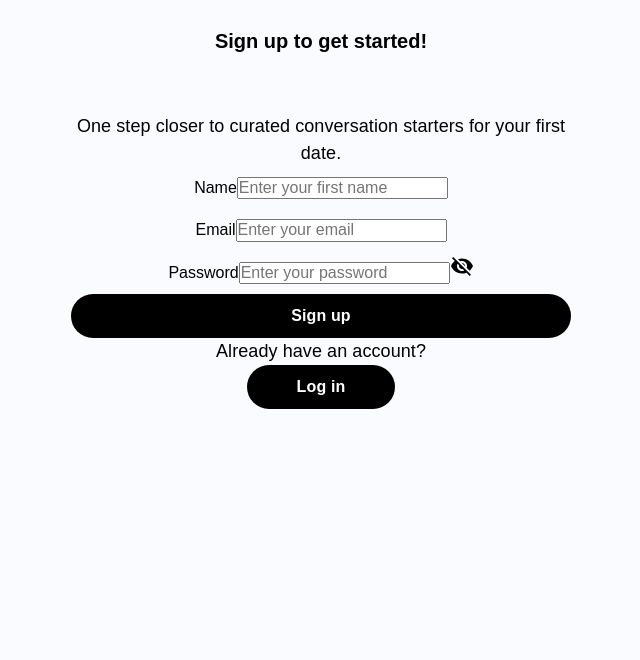
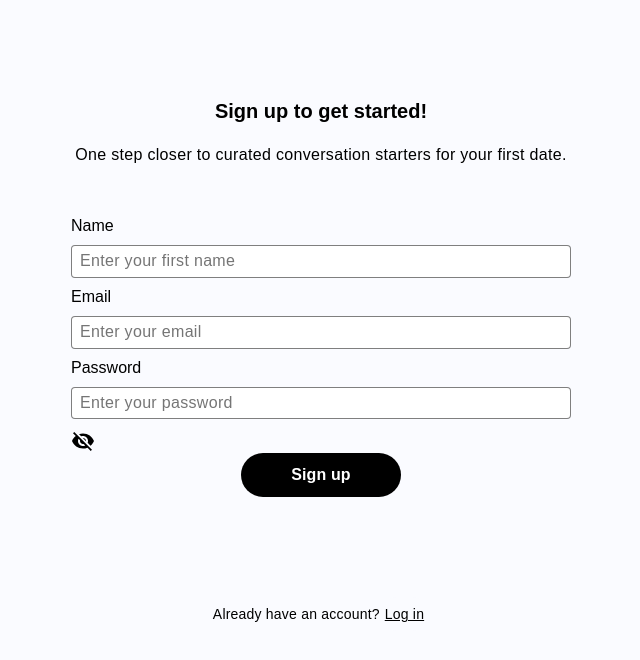
Before and after one commit to firstly-colab/firstly-frontEnd, a React (Create React App) app: page /signup in a window 1280 px wide. Shown: the top 660 px of the page, without its empty margins (319-959 px from the left). Built offline with nearby package versions, Linux system fonts and the light colour scheme; a web font is replaced by a local one.

Commit message:
created loading page and added styles to login/sign up page

```diff
--- a/src/Components/Dashboard.js
+++ b/src/Components/Dashboard.js
@@ -7,7 +7,7 @@ import { IconButton } from "@mui/material";
 const Dashboard = () => {
 
 
-    const [page, setPage] = useState(0)
+    // const [page, setPage] = useState(0)
 
     const navigate = useNavigate();
 
@@ -15,15 +15,15 @@ const Dashboard = () => {
         navigate("/survey")
     };
 
-    const handleAll = () => {
-        setPage(page + 1)
-    }
+    // const handleAll = () => {
+    //     setPage(page + 1)
+    // }
 
-    const handleBack = () => {
-        setPage(page - 1)
-    };
+    // const handleBack = () => {
+    //     setPage(page - 1)
+    // };
 
-    if (page === 0) {
+    // if (page === 0) {
 
     return (
         <div className="dashboard">
@@ -38,40 +38,40 @@ const Dashboard = () => {
                 <button className="takeQuestionaire" onClick={handleSubmit}>Take questionnaire </button>
                 <div className="flexDashboard">
                     <p className="favorites">Your Favorites (x)</p>
-                    <button
+                    {/* <button
                         onClick={handleAll}
                         className="expand smallfont">
                         See all
-                    </button>
+                    </button> */}
                 </div>
             </div>
-            <div className="seeAll">
+            {/* <div className="seeAll">
                 <img src={happychatting} alt="an illustration of a male and female head"></img>
-            </div>
+            </div> */}
         </div>
         );
     }
 
-    else {
-        return (
-            <div className="dashboard">
-                <div className="dashboxcontainer">
-                    <IconButton
-                        type="button"
-                        onClick={handleBack}
-                        className="arrowbutton">
-                        <ArrowBackIcon />
-                    </IconButton>
-                    <h1>
-                        Firstly
-                    </h1>
-                </div>
-                <div className="wrapper">
-                    <p>Favourites (x)</p>
-                </div>
-            </div>
-        );
-    }
-};
+    // else {
+    //     return (
+    //         <div className="dashboard">
+    //             <div className="dashboxcontainer">
+    //                 <IconButton
+    //                     type="button"
+    //                     onClick={handleBack}
+    //                     className="arrowbutton">
+    //                     <ArrowBackIcon />
+    //                 </IconButton>
+    //                 <h1>
+    //                     Firstly
+    //                 </h1>
+    //             </div>
+    //             <div className="wrapper">
+    //                 <p>Favourites (x)</p>
+    //             </div>
+    //         </div>
+    //     );
+    // }
+// };
 
 export default Dashboard;
--- a/src/Components/LoginPage.js
+++ b/src/Components/LoginPage.js
@@ -46,7 +46,7 @@ const LoginPage = () => {
 	return (
         <div className="login">
 			<div className="wrapper">
-				<h2>Sign up to get started!</h2>
+				<h2>Log In!</h2>
 				<p>One step closer to curated conversation starters for your first date.</p>
 				<form>
 					<label>
@@ -74,7 +74,7 @@ const LoginPage = () => {
 					<button onClick={handleSubmit}>Log in</button>
 				</form>
 				<p>Don't have an account?</p>
-				<button onClick = {goToLogin}> Sign up </button>
+				<button className="signUp" onClick = {goToLogin}> Sign up </button>
 			</div>
 		</div>
 	);
--- a/src/Components/Results.js
+++ b/src/Components/Results.js
@@ -26,7 +26,6 @@ const Results = () => {
     const {checked, setChecked} = useContext(Context)
     const [result, setResult] = useState([])
     const [isLoading, setIsLoading] = useState(false);
-    const [errorMessage, setErrorMessage] = useState("");
 
     const [modal, setModal] = useState(false);
 
@@ -59,8 +58,11 @@ const Results = () => {
             })
             const data = await response.json();
             console.log("data", data)
-            setResult(data)
-            setIsLoading(false);
+            //wait 2 seconds before loading state turns back to false (loading spinner)
+            setTimeout(function () {
+                setResult(data)
+                setIsLoading(false);
+            }, 2000)
         } catch (error) {
             console.log(error)
         }
--- a/src/Components/SignupPage.js
+++ b/src/Components/SignupPage.js
@@ -83,8 +83,8 @@ const SignupPage = () => {
 					{message && <p> {message} </p>}
 					<button onClick={handleSubmit}>Sign up</button>
 				</form>
-				<p>Already have an account? </p>
-				<button onClick = {goToSignup}> Log in </button>
+				<p>Already have an account?</p>
+				<button className='signUp' onClick = {goToSignup}> Log in </button>
 			</div>
 		</div>
     )
--- a/src/style/home.less
+++ b/src/style/home.less
@@ -5,6 +5,9 @@
     h1 {
         margin: 100px 0 50px 0;
     }
+    button {
+        margin: 0 0 100px 0;
+    }
     // img {
     //     width:265px;
     //     height: auto;
--- a/src/style/login.less
+++ b/src/style/login.less
@@ -1,9 +1,17 @@
-.login {
+.login, .signup {
     h2 {
         margin: 100px 0 0 0;
     }
     p {
         margin: 20px 0 50px 0;
+        &:nth-child(4) {
+            margin: 100px 0 100px 0;
+            display: inline;
+            font-weight: 400;
+            font-size: 0.875rem;
+            line-height: 1.5rem;
+            letter-spacing: 0.013rem;
+        }
     }
     form {
         label {
@@ -20,7 +28,15 @@
             }
         }
         button {
-            margin: 40px auto;
+            margin: 0 auto;
         }
     }
 }
+
+.signUp {
+    color: @black;
+    background-color: @lightgrey;
+    text-decoration: underline;
+    padding: 5px;
+    margin: 100px 0 100px 0;
+}
--- a/src/style/master.css
+++ b/src/style/master.css
@@ -317,7 +317,8 @@ h3 {
   line-height: 1.5rem;
   letter-spacing: 0.008rem;
 }
-.login p {
+.login p,
+.signup p {
   font-size: 1rem;
   line-height: 1.5rem;
   letter-spacing: 0.02rem;
@@ -365,33 +366,64 @@ a {
   letter-spacing: 0.038rem;
   font-weight: 500;
 }
+.signUp {
+  font-weight: 400;
+  font-size: 0.875rem;
+  line-height: 1.5rem;
+  letter-spacing: 0.013rem;
+}
 .home p {
   padding: 30px 0;
 }
 .home h1 {
   margin: 100px 0 50px 0;
 }
-.login h2 {
+.home button {
+  margin: 0 0 100px 0;
+}
+.login h2,
+.signup h2 {
   margin: 100px 0 0 0;
 }
-.login p {
+.login p,
+.signup p {
   margin: 20px 0 50px 0;
 }
-.login form label {
+.login p:nth-child(4),
+.signup p:nth-child(4) {
+  margin: 100px 0 100px 0;
+  display: inline;
+  font-weight: 400;
+  font-size: 0.875rem;
+  line-height: 1.5rem;
+  letter-spacing: 0.013rem;
+}
+.login form label,
+.signup form label {
   display: flex;
   flex-direction: column;
   text-align: left;
 }
-.login form input {
+.login form input,
+.signup form input {
   padding: 6px 8px;
   border: 1px solid rgba(0, 0, 0, 0.5);
   border-radius: 4px;
 }
-.login form input::placeholder {
+.login form input::placeholder,
+.signup form input::placeholder {
   letter-spacing: 0.02rem;
 }
-.login form button {
-  margin: 40px auto;
+.login form button,
+.signup form button {
+  margin: 0 auto;
+}
+.signUp {
+  color: #000;
+  background-color: #FAFBFF;
+  text-decoration: underline;
+  padding: 5px;
+  margin: 100px 0 100px 0;
 }
 .dashboard h1 {
   margin: 0 auto;
@@ -450,7 +482,7 @@ a {
   height: auto;
 }
 .survey button {
-  margin: 100px 0 50px 0;
+  margin: 100px 0 100px 0;
 }
 .flex {
   display: flex;
@@ -517,7 +549,7 @@ a {
   background-color: #54B3AF;
 }
 .questions button {
-  margin: 100px 0 50px 0;
+  margin: 100px 0 100px 0;
 }
 .results .arrowStyle {
   margin: 50px 0 0 0;
@@ -535,7 +567,7 @@ a {
 }
 .boxStyle {
   box-shadow: 0px 4px 8px 0px rgba(0, 0, 0, 0.1);
-  padding: 5px 2px 5px 15px;
+  padding: 15px;
   position: relative;
   background-color: #fff;
   border-radius: 0 4px 4px 4px;
@@ -570,7 +602,7 @@ a {
 }
 .complete {
   width: 100%;
-  margin: 100px 0 50px 0;
+  margin: 100px 0 100px 0;
 }
 .flexRadio {
   display: flex;
@@ -663,7 +695,7 @@ input[type="radio"]:checked::before {
   color: #000;
 }
 .music .submit {
-  margin: 100px 0 50px 0;
+  margin: 100px 0 100px 0;
 }
 .modal,
 .overlay {
--- a/src/style/music.less
+++ b/src/style/music.less
@@ -31,7 +31,7 @@
         }
     }
     .submit {
-        margin: 100px 0 50px 0;
+        margin: 100px 0 100px 0;
     }
 }
 
--- a/src/style/questions.less
+++ b/src/style/questions.less
@@ -70,6 +70,5 @@
         }
     }
     button {
-        margin: 100px 0 50px 0;
-    }
+        margin: 100px 0 100px 0;    }
 }
--- a/src/style/results.less
+++ b/src/style/results.less
@@ -17,7 +17,7 @@
 
 .boxStyle {
     box-shadow: 0px 4px 8px 0px rgba(0, 0, 0, 0.1);
-    padding: 5px 2px 5px 15px;
+    padding: 15px;
     position: relative;
     background-color: @white;
     border-radius: 0 4px 4px 4px;
@@ -58,7 +58,7 @@
 
 .complete {
     width: 100%;
-    margin: 100px 0 50px 0;
+    margin: 100px 0 100px 0;
 
 }
 
--- a/src/style/survey.less
+++ b/src/style/survey.less
@@ -7,6 +7,6 @@
         height: auto;
     }
     button {
-        margin: 100px 0 50px 0;
+        margin: 100px 0 100px 0;
     }
 }
--- a/src/style/typography.less
+++ b/src/style/typography.less
@@ -22,7 +22,7 @@ h3 {
     letter-spacing: 0.008rem;
 }
 
-.login {
+.login, .signup {
     p {
         font-size: 1rem;
         line-height: 1.5rem;
@@ -81,3 +81,10 @@ a {
     letter-spacing: 0.038rem;
     font-weight: 500;
 }
+
+.signUp {
+    font-weight: 400;
+    font-size: 0.875rem;
+    line-height: 1.5rem;
+    letter-spacing: 0.013rem;
+}
```
